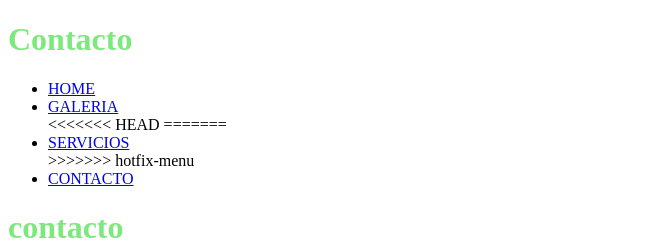
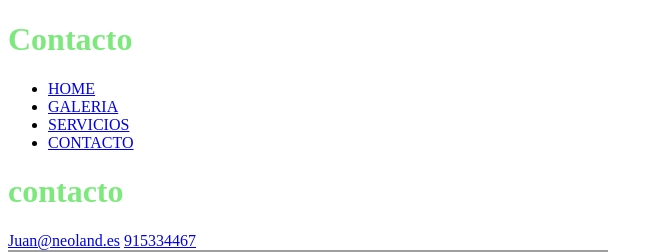
Before and after one commit to AliciaPG2021/NuevaPruebaGIT, a plain HTML site: page contacto.html in a window 1280 px wide. Shown: the top 252 px of the page, without its empty margins (0-663 px from the left). Drawn offline with Linux system fonts and the light colour scheme; grey boxes are pictures that could not be loaded.

Commit message:
cambios error

```diff
--- a/contacto.html
+++ b/contacto.html
@@ -17,10 +17,7 @@
             <ul>
                 <li><a href="index.html">HOME</a></li>
                 <li><a href="galeria.html">GALERIA</a></li>
-<<<<<<< HEAD
-=======
                 <li><a href="servicios.html">SERVICIOS</a></li>
->>>>>>> hotfix-menu
                 <li><a href="contacto.html">CONTACTO</a></li>
             </ul>
         </nav>
```
